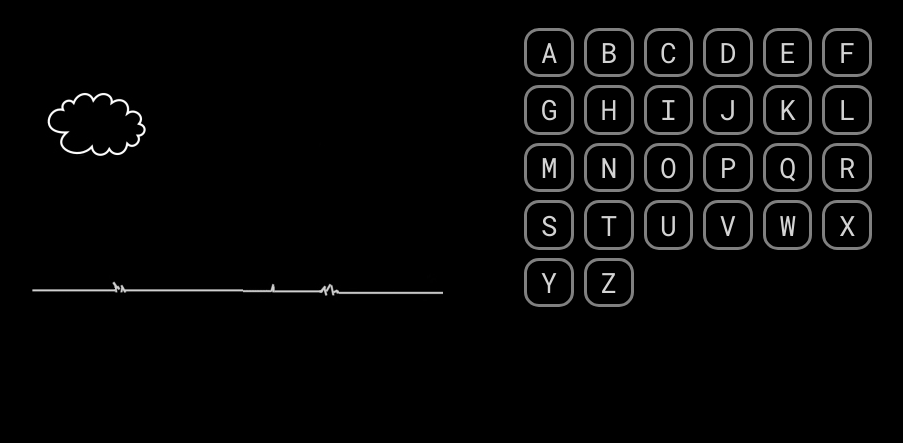
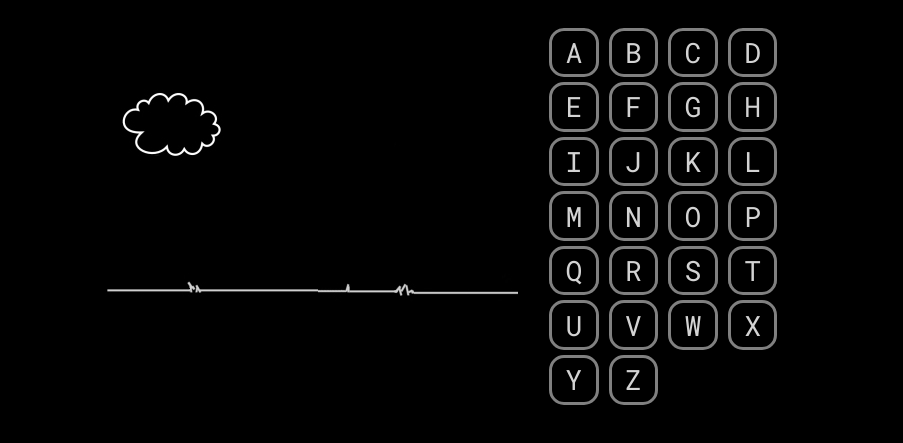
Before and after one commit to AlexxBoro/gallows_game, a plain HTML site: page index.html in a window 1280 px wide. Shown: the part 225-668 px from the top of the page, without its empty margins (184-1087 px from the left). Drawn offline with Linux system fonts and the light colour scheme.

Commit message:
corrected min-widths

```diff
--- a/style.css
+++ b/style.css
@@ -26,6 +26,8 @@ body {
 
 .gallows {
   min-height: 280px;
+  min-width:280px;
+  width: 400px;
   padding: 1em;
 }
 
@@ -33,7 +35,8 @@ body {
   min-height: 280px;
   display: flex;
   flex-wrap: wrap;
-  width: 30%;
+  min-width: 250px;
+  width: 280px;
   padding: 1em;
 }
 
```
